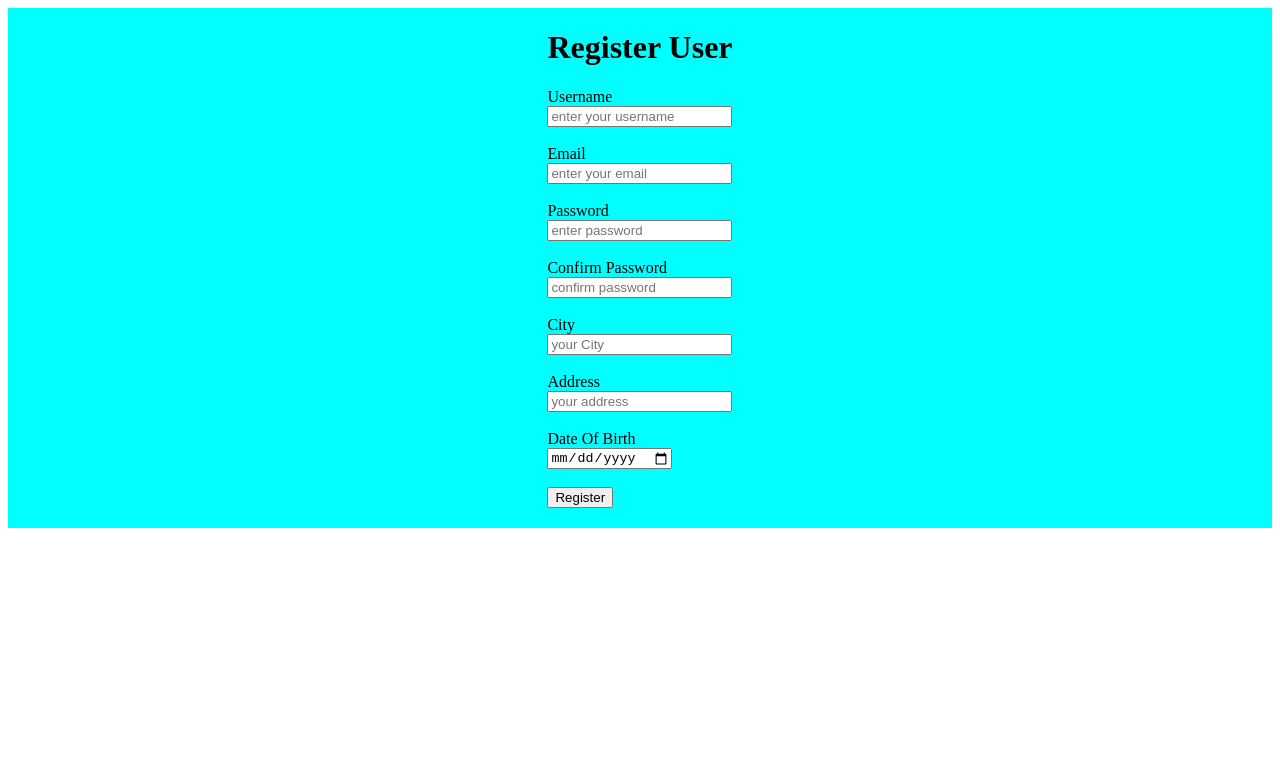
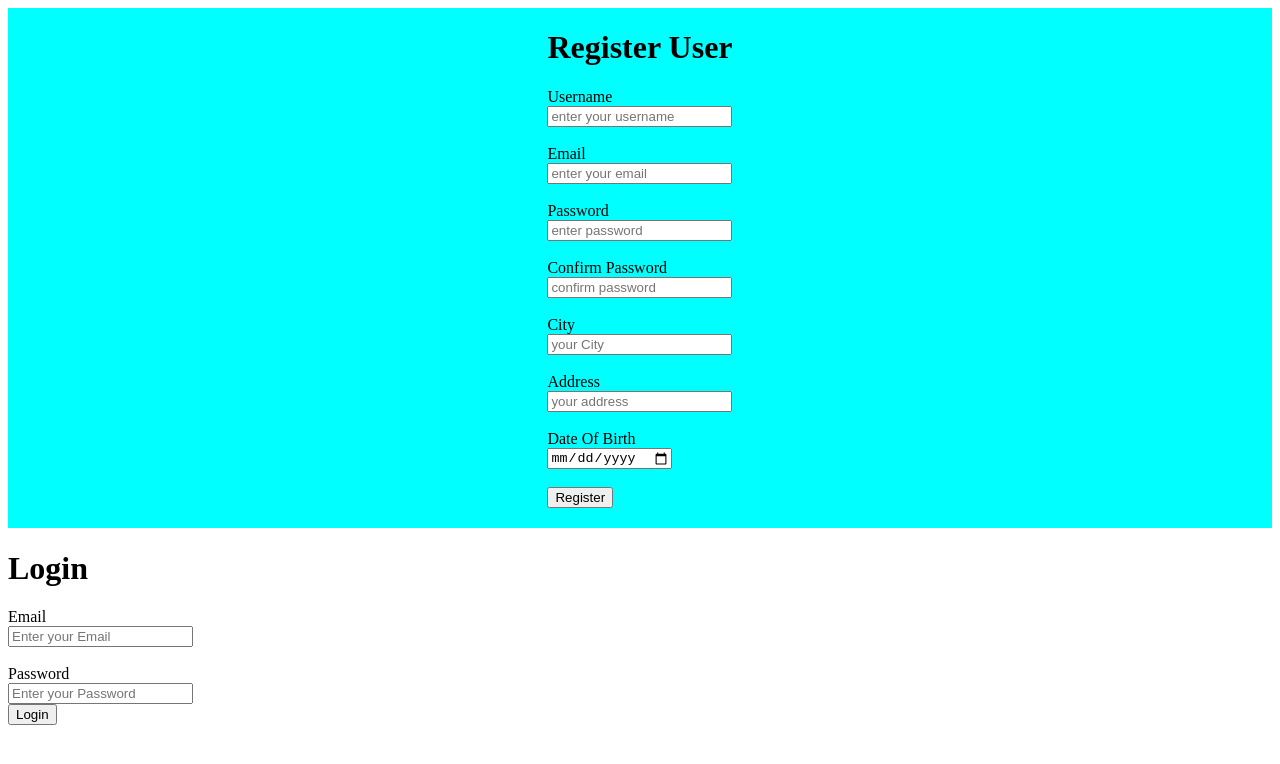
Before and after one commit to profissional-coder/Rentello-website, a React (Create React App) app in the folder front-end/: page / in a window 1280 px wide. Shown: the top 764 px of the page. Built offline with nearby package versions, Linux system fonts and the light colour scheme; the HTML template or start-up script is replaced by a standard one.

Commit message:
creating Login component

```diff
--- a/front-end/src/App.js
+++ b/front-end/src/App.js
@@ -1,28 +1,40 @@
-import React, { Component } from "react";
+import React from "react";
 import "./App.css";
 import Register from "./components/Register";
+import Login from "./components/Login";
+
+// functional component
+const App = () => {
+  return (
+    <div>
+      <Register />
+      <Login />
+    </div>
+  );
+};
+export default App;
 
 // Class component
-export default class App extends Component {
-  constructor(props) {
-    super(props);
-    this.state = {};
-  }
-  render() {
-    return (
-      <div>
-        <Register />
-      </div>
-    );
-  }
-}
+// export default class App extends Component {
+//   constructor(props) {
+//     super(props);
+//     this.state = {};
+//   }
+//   render() {
+//     return (
+//       <div>
+//         <Register />
+//       </div>
+//     );
+//   }
+// }
 
 /*
 // functional component
 const App = () => {
   return (
     <div>
-      <h1>HELLO WORLD</h1>
+      <Register />
     </div>
   );
 };
--- /dev/null
+++ b/front-end/src/components/Login.js
@@ -0,0 +1,70 @@
+import React, { useState } from "react";
+import validate from "./handleError";
+import axios from "axios";
+
+const Login = () => {
+  const [values, setValues] = useState({
+    email: "",
+    password: "",
+  });
+
+  const [errors, setErrors] = useState({});
+
+  const handleChange = (e) => {
+    console.log(e);
+    setValues({
+      ...values,
+      [e.target.name]: e.target.value,
+    });
+  };
+
+  const handleSubmit = (e) => {
+    console.log("aaa", values);
+    e.preventDefault();
+    setErrors(validate(values));
+    axios
+      // Bath from BE
+      .post("http://localhost:3000/register", values)
+      .then((result) => {
+        console.log("success");
+      })
+      .catch((err) => {
+        console.log("ERR : ", err);
+      });
+  };
+
+  return (
+    <div>
+      <form onSubmit={handleSubmit}>
+        <h1>Login</h1>
+        <div className="form-input">
+          <label>Email </label>
+          <br />
+          <input
+            type="email"
+            name="email"
+            placeholder="Enter your Email"
+            value={values.email}
+            onChange={handleChange}
+          ></input>
+        </div>
+        <br />
+        <div className="form-input">
+          <label>Password </label>
+          <br />
+          <input
+            type="password"
+            name="password"
+            placeholder="Enter your Password"
+            value={values.password}
+            onChange={handleChange}
+          ></input>
+        </div>
+
+        <button type="submit">Login</button>
+      </form>
+    </div>
+  );
+};
+
+export default Login;
--- a/front-end/src/components/Register.js
+++ b/front-end/src/components/Register.js
@@ -25,11 +25,11 @@ const Register = () => {
 
   const handleSubmit = (e) => {
     console.log("aaa", values);
-
     e.preventDefault();
     setErrors(validate(values));
     axios
-      .post("http://localhost:3000", values)
+      // Bath from BE
+      .post("http://localhost:3000/register", values)
       .then((result) => {
         console.log("success");
       })
```
